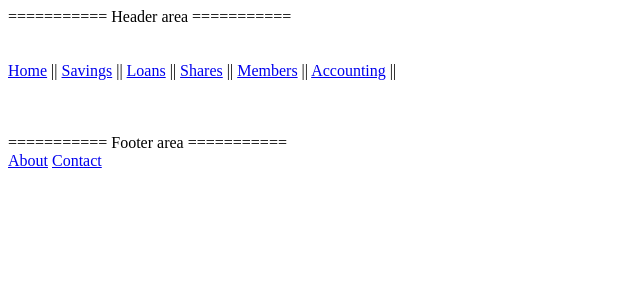
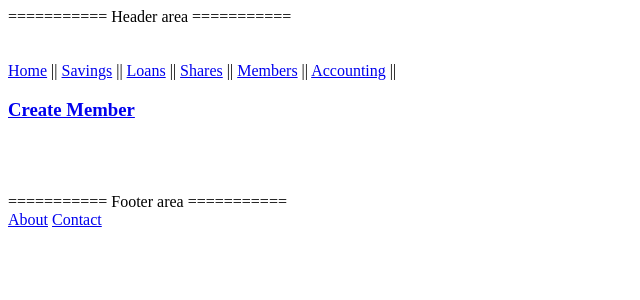
Before and after one commit to suresh466/cooperative_finance, a Django app: page /members/ in a window 1280 px wide. Shown: the top 300 px of the page, without its empty margins (0-640 px from the left). Run offline with Django 3.2, Linux system fonts and the light colour scheme.

Commit message:
create form and view for member creation

```diff
--- a/members/templates/members/members.html
+++ b/members/templates/members/members.html
@@ -1,6 +1,8 @@
 {% extends 'base.html' %}
 
 {% block content %}
+
+<h3><a href="{% url 'members:create' %}">Create Member</a></h3>
 
 {% for member in members.all %}
 
--- a/members/urls.py
+++ b/members/urls.py
@@ -1,9 +1,11 @@
 from django.urls import path
 
-from .views import (member,member_detail,)
+from .views import (member,member_detail,
+                   member_create)
 
 app_name = 'members'
 urlpatterns = [
         path('', member, name='member'),
+        path('create/', member_create, name='create'),
         path('<int:mem_number>/', member_detail, name='member_detail'),
 ]
--- a/members/views.py
+++ b/members/views.py
@@ -1,4 +1,5 @@
-from django.shortcuts import render, get_object_or_404
+from django.shortcuts import render, get_object_or_404, redirect
+from .forms import MemberCreateForm
 from .models import Member
 from savings.models import (SavingAccount, SavingDeposit,
         SavingWithdrawal,)
@@ -8,6 +9,23 @@
         ShareBuy,)
 
 # Create your views here.
+
+def member_create(request):
+    template = 'members/form.html'
+
+    form = MemberCreateForm(request.POST or None)
+
+    if form.is_valid():
+        form.save()
+        return redirect('members:member')
+
+    context = {
+            'form': form,
+            'title': "Create",
+            }
+
+    return render(request, template, context)
+
 
 def member(request):
     template = 'members/members.html'
```
Also changed, not shown: members/forms.py (added, +8 -0 lines), members/templates/members/form.html (added, +13 -0 lines).
